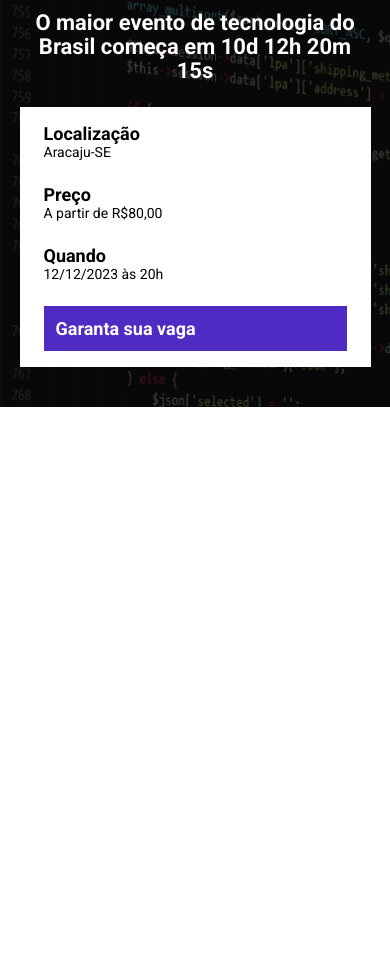
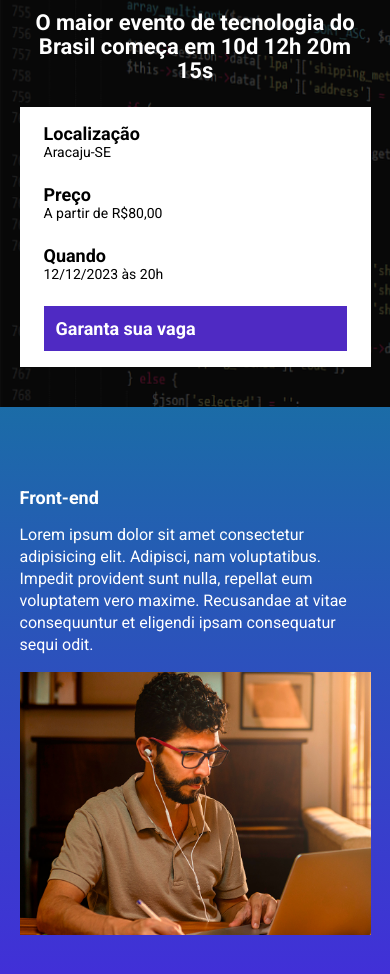
Before and after one commit to fagnerjunqueira/landing_page_evento, a website built with Parcel: page src/index.html in a window 390 px wide. Shown: the part 102-1076 px from the top of the page. Before the commit the page ends 844 px from the top, so only its background shows below. Built offline with nearby package versions, Linux system fonts and the light colour scheme.

Commit message:
primeira seção

```diff
--- a/src/index.html
+++ b/src/index.html
@@ -35,6 +35,16 @@
             </div>
         </div>
     </header>
+
+    <section class="event">
+        <div class="container">
+            <div class="event__details">
+                <h2 class="event__details__title">Front-end</h2>
+                <p class="event__details__description">Lorem ipsum dolor sit amet consectetur adipisicing elit. Adipisci, nam voluptatibus. Impedit provident sunt nulla, repellat eum voluptatem vero maxime. Recusandae at vitae consequuntur et eligendi ipsam consequatur sequi odit.</p>
+            </div>
+            <img class="event__image"src="./images/frontend.png" alt="Front-end">
+        </div>
+    </section>
     <script src="scripts/main.js"></script>
 </body>
 </html>
--- /dev/null
+++ b/src/styles/_event.scss
@@ -0,0 +1,42 @@
+.event {
+    padding: 80px 0;
+    background-image: linear-gradient(#1B6CA7, #442BDB);
+
+    .container {
+        display: flex;
+    }
+
+    &__image {
+        max-width: 360px;
+    }
+
+    &__details {
+        margin-right: 40px;
+
+        &__title {
+            font-size: 18px;
+            font-weight: bold;
+            margin-bottom: 16px;
+        }
+
+        &__description {
+            line-height: 22px;
+        }
+    }
+
+    @media (max-width: 640px) {
+        .container {
+            display: block;
+        }
+
+        &__image {
+            width: 100%;
+        }
+
+        &__details {
+            margin-right: 0;
+            margin-bottom: 16px;
+        }
+    }
+
+}
--- a/src/styles/main.scss
+++ b/src/styles/main.scss
@@ -1,6 +1,7 @@
 @use 'hero';
 @use 'components/infosbar';
 @use 'components/buttons';
+@use 'event';
 
 * {
     margin: 0;
```
